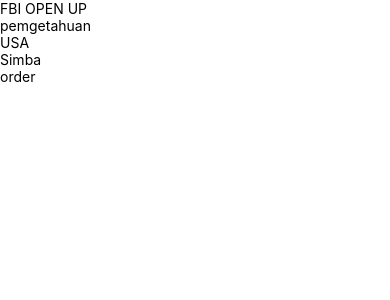
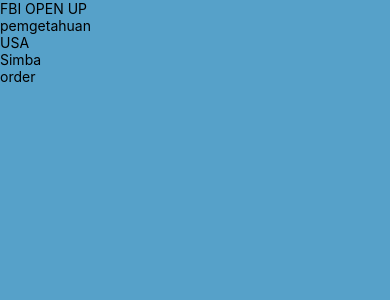
Before and after one commit to Grafiters/react-native-sharing, a React Native app: screen / in a window 390 px wide. Shown: the top 300 px of the page. Built offline with nearby package versions, Linux system fonts and the light colour scheme.

Commit message:
edit add display

```diff
--- a/App.js
+++ b/App.js
@@ -1,10 +1,10 @@
 import React from 'react';
-import { StyleSheet, Text, View } from 'react-native';
+import { StyleSheet, Text, View, StatusBar } from 'react-native';
 
 export default class App extends React.Component {
   render() {
     return (
-      <View style={styles.container}>
+      <View style={styles.main}>
         <Text>FBI OPEN UP</Text>
         <MovieCard
           title="pemgetahuan"
@@ -32,9 +32,12 @@
 
 const styles = StyleSheet.create({
   main: {
+
+    display: 'flex',
+    flexDirection: 'column',
+    backgroundColor: '#56a1c9',
     flex: 1,
-    backgroundColor: '#fff',
-    alignItems: 'center',
-    justifyContent: 'center',
+    marginTop: StatusBar.currentHeight,
+    color: '#fff'
   },
 });
```
